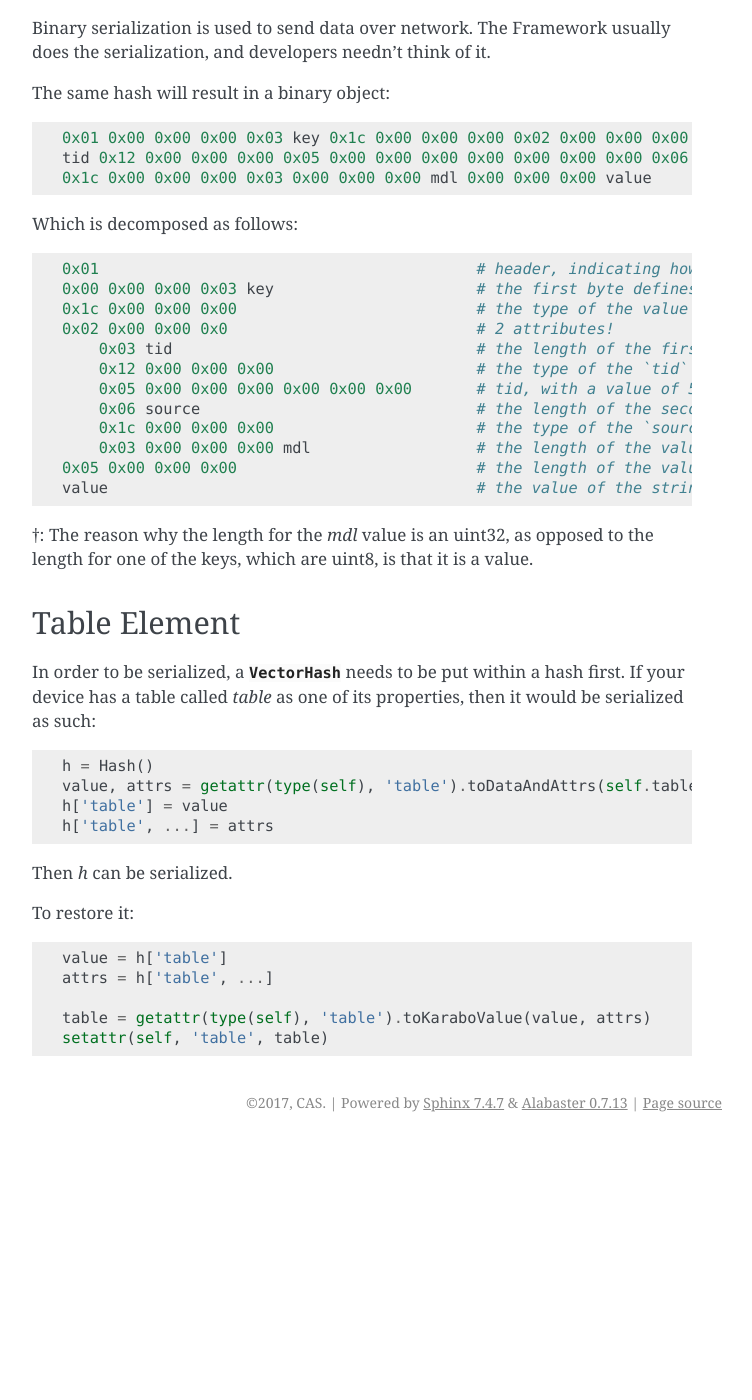
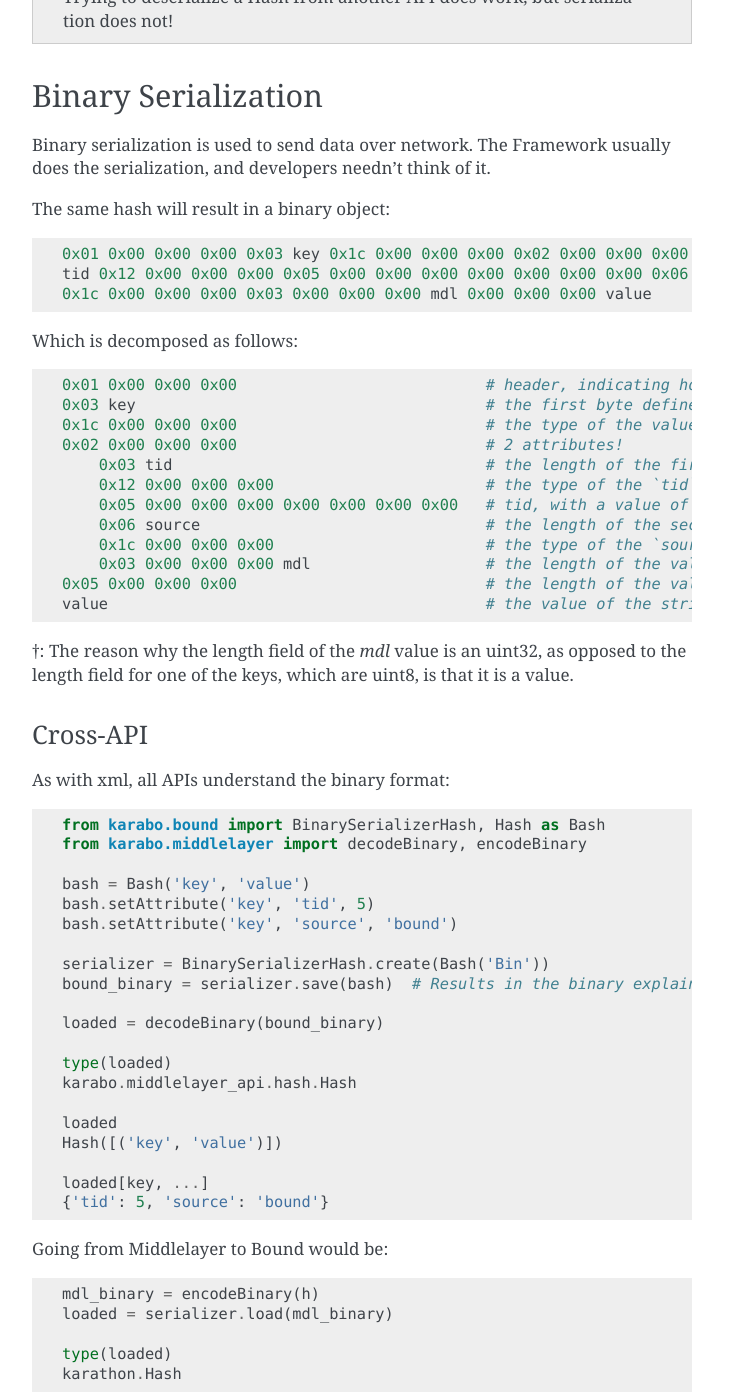
Before and after one commit to European-XFEL/howToMiddlelayer, a Sphinx documentation site: the page built from source/chap4/serialization.rst, in a window 1280 px wide and 1400 px high, scrolled down 2823 px. Shown: the whole window, without its empty margins (388-1140 px from the left). Built offline with Sphinx 7.4.7, drawn with Linux system fonts in a browser that asks for light colours; before the commit the page ends 3965 px from its top, so only the background shows below that; some of the changed text lies outside the part shown.

Commit message:
Show examples of binary serialization

```diff
--- a/source/chap4/scenes.rst
+++ b/source/chap4/scenes.rst
@@ -223,7 +223,9 @@ If you want to link to another device, make :func:`overview` accept another
 Reference Implementations
 -------------------------
 GainCurveScan_: provides a single default scene
+
 Karabacon_: provides several scenes
+
 KEP21_: definition of the scene protocol
 
 .. _GainCurveScan: https://git.xfel.eu/gitlab/karaboDevices/gainCurveScan
--- a/source/chap4/serialization.rst
+++ b/source/chap4/serialization.rst
@@ -59,8 +59,10 @@ These attributes are also key-value pairs stored in a dictionary:
 .. note::
     There are two ways of accessing and setting attributes.
     One is `setAttribute` and `getAttribute`, made to respect the C++
-    implementation.
-    The other consists of using multiple keys and ellipses
+    implementation, the other consists of using multiple keys and ellipses
+
+    With this in mind ``h['one', 'b']`` accesses the `b` attribute, whereas
+    ``h['one.b']`` accesses the value `b` of the inner hash `one`
 
 XML Serialization
 -----------------
@@ -83,8 +85,10 @@ This will result in an XML like the following:
     </root>
 
 As shown here, the `tid` and `source` are also stored as xml attributes of `key`.
-Types, `KRB_*`, are specified using enums defined in the Framework and have the
-values separated by a colon.
+The definition of the entry for key specifies the data type (`KRB_Type`) and
+any attributes. These types (`KRB_*`) are specified using the types as defined
+in the Framework and have the values separated by a colon, and are the same type
+accross APIs.
 
 The `root` xml node is there as marker to specify that the information is an
 encoded :class:`Hash`.
@@ -128,8 +132,8 @@ a Hash from another API:
     names, their implementation differ greatly, as the Bound API uses C++ whilst
     the Middlelayer is pure Python, and their usage should not be mixed.
 
-    Trying to serialize a Hash from another API does not work, but
-    deserialization does!
+    Trying to deserialize a Hash from another API does work, but
+    serialization does not!
 
 Binary Serialization
 --------------------
@@ -144,21 +148,59 @@ The same hash will result in a binary object::
 
 Which is decomposed as follows::
 
-    0x01                                         # header, indicating how many entries in hash, here 1
-    0x00 0x00 0x00 0x03 key                      # the first byte defines the length of the key, here of length 3 (k, e, and y), followed by its value
-    0x1c 0x00 0x00 0x00                          # the type of the value for `key`, a string
-    0x02 0x00 0x00 0x0                           # 2 attributes!
-        0x03 tid                                 # the length of the first attribute key, followed by its value
-        0x12 0x00 0x00 0x00                      # the type of the `tid` attribute, uint64
-        0x05 0x00 0x00 0x00 0x00 0x00 0x00       # tid, with a value of 5
-        0x06 source                              # the length of the second attribute key, followed by its value
-        0x1c 0x00 0x00 0x00                      # the type of the `source` attribute
-        0x03 0x00 0x00 0x00 mdl                  # the length of the value of `source` and the value itself †
-    0x05 0x00 0x00 0x00                          # the length of the value for `key`
-    value                                        # the value of the string for the `key` key.
+    0x01 0x00 0x00 0x00                           # header, indicating how many entries in hash, here 1
+    0x03 key                                      # the first byte define the length of the key, here of length 3 (k, e, and y), followed by its value
+    0x1c 0x00 0x00 0x00                           # the type of the value for `key`, a string
+    0x02 0x00 0x00 0x00                           # 2 attributes!
+        0x03 tid                                  # the length of the first attribute key, followed by its value
+        0x12 0x00 0x00 0x00                       # the type of the `tid` attribute, uint64
+        0x05 0x00 0x00 0x00 0x00 0x00 0x00 0x00   # tid, with a value of 5
+        0x06 source                               # the length of the second attribute key, followed by its value
+        0x1c 0x00 0x00 0x00                       # the type of the `source` attribute
+        0x03 0x00 0x00 0x00 mdl                   # the length of the value of `source` and the value itself †
+    0x05 0x00 0x00 0x00                           # the length of the value for `key`
+    value                                         # the value of the string for the `key` key.
 
-†: The reason why the length for the `mdl` value is an uint32, as opposed to
-the length for one of the keys, which are uint8, is that it is a value.
+†: The reason why the length field of the `mdl` value is an uint32, as opposed
+to the length field for one of the keys, which are uint8, is that it is a value.
+
+Cross-API
+*********
+As with xml, all APIs understand the binary format:
+
+.. code-block:: Python
+
+   from karabo.bound import BinarySerializerHash, Hash as Bash
+   from karabo.middlelayer import decodeBinary, encodeBinary
+
+   bash = Bash('key', 'value')
+   bash.setAttribute('key', 'tid', 5)
+   bash.setAttribute('key', 'source', 'bound')
+
+   serializer = BinarySerializerHash.create(Bash('Bin'))
+   bound_binary = serializer.save(bash)  # Results in the binary explained above
+
+   loaded = decodeBinary(bound_binary)
+
+   type(loaded)
+   karabo.middlelayer_api.hash.Hash
+
+   loaded
+   Hash([('key', 'value')])
+
+   loaded[key, ...]
+   {'tid': 5, 'source': 'bound'}
+
+Going from Middlelayer to Bound would be:
+
+.. code-block:: Python
+
+   mdl_binary = encodeBinary(h)
+   loaded = serializer.load(mdl_binary)
+
+   type(loaded)
+   karathon.Hash
+
 
 Table Element
 -------------
@@ -169,7 +211,7 @@ it would be serialized as such:
 .. code-block:: Python
 
     h = Hash()
-    value, attrs = getattr(type(self), 'table').toDataAndAttrs(self.table)
+    value, attrs = self.table.descriptor.toDataAndAttrs(self.table)
     h['table'] = value
     h['table', ...] = attrs
 
@@ -182,5 +224,5 @@ To restore it:
    value = h['table']
    attrs = h['table', ...]
 
-   table = getattr(type(self), 'table').toKaraboValue(value, attrs)
+   table = self.table.descriptor.toKaraboValue(value, attrs)
    setattr(self, 'table', table)
```
Also changed, not shown: other parts of source/chap4/scenes.rst (+1 -1 lines).
